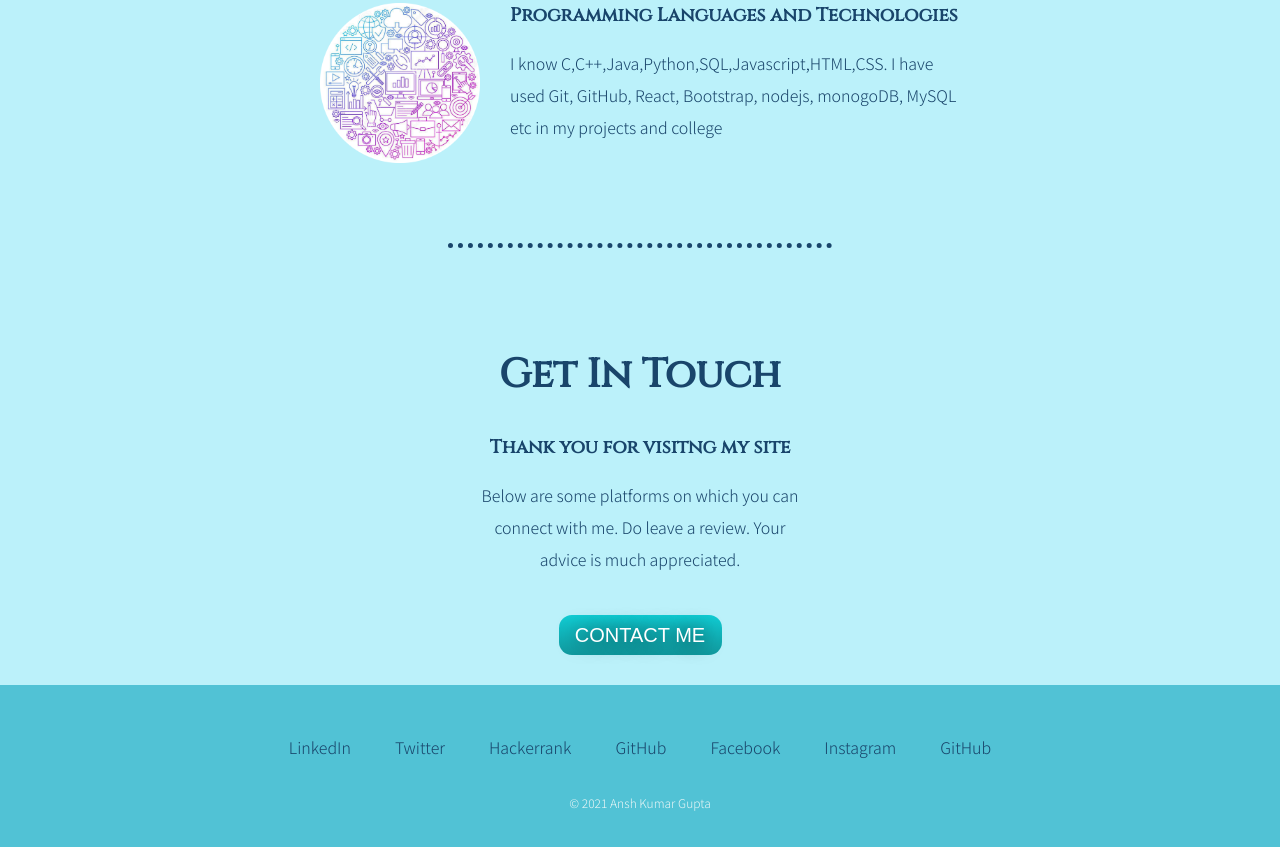
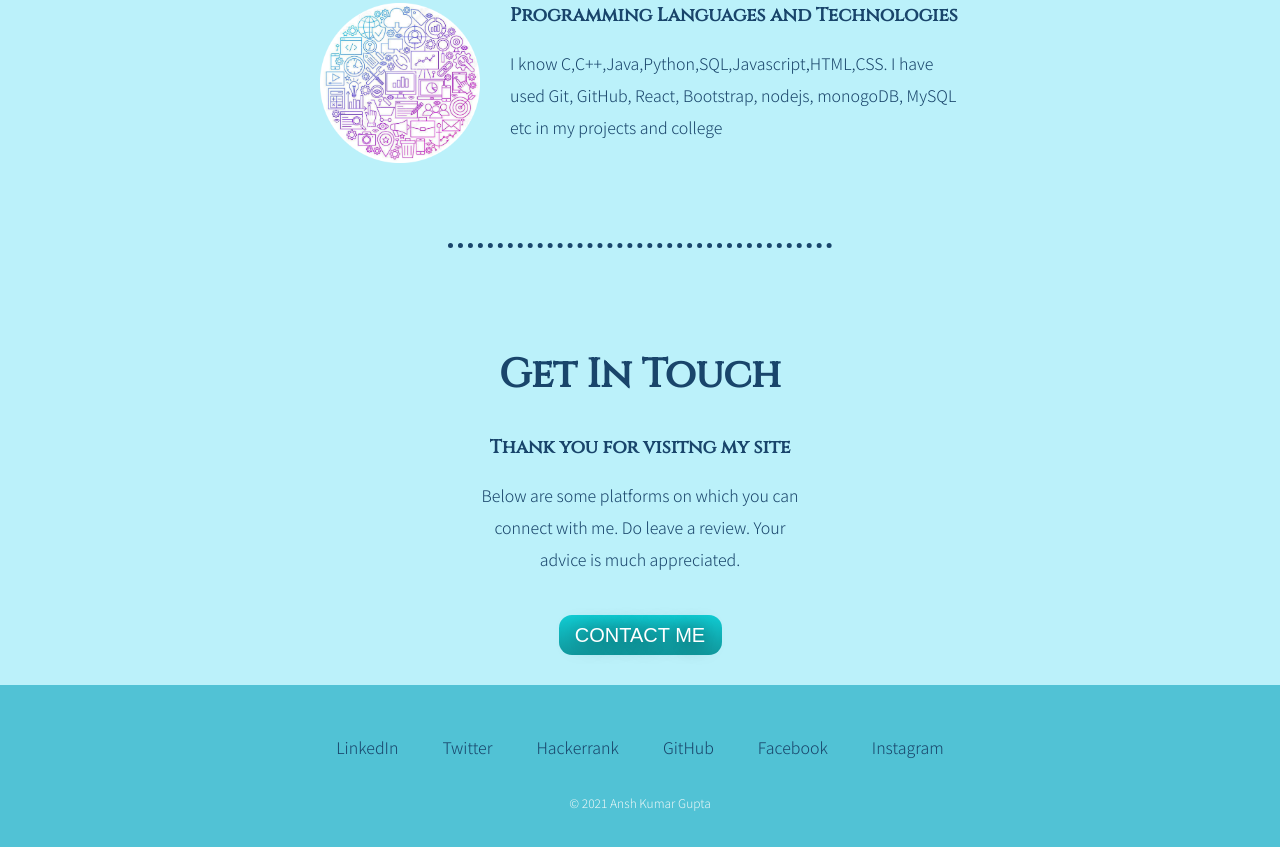
Before and after one commit to Ansh7899/My-Site, a plain HTML site: page index.html in a window 1280 px wide. Shown: the part 2512-3359 px from the top of the page. Drawn offline with Linux system fonts and the light colour scheme.

Commit message:
Update index.html

```diff
--- a/index.html
+++ b/index.html
@@ -67,7 +67,6 @@
     <a class="footer-link" href="https://github.com/Ansh7899">GitHub</a>
     <a class="footer-link" href="https://www.facebook.com/anshkumar.gupta.180/">Facebook</a>
     <a class="footer-link" href="https://www.instagram.com/_ansh7899_/">Instagram</a>
-    <a class="footer-link" href="https://github.com/Ansh7899">GitHub</a>
     <p class="copy">© 2021 Ansh Kumar Gupta</p>
   </div>
 </body>
```
